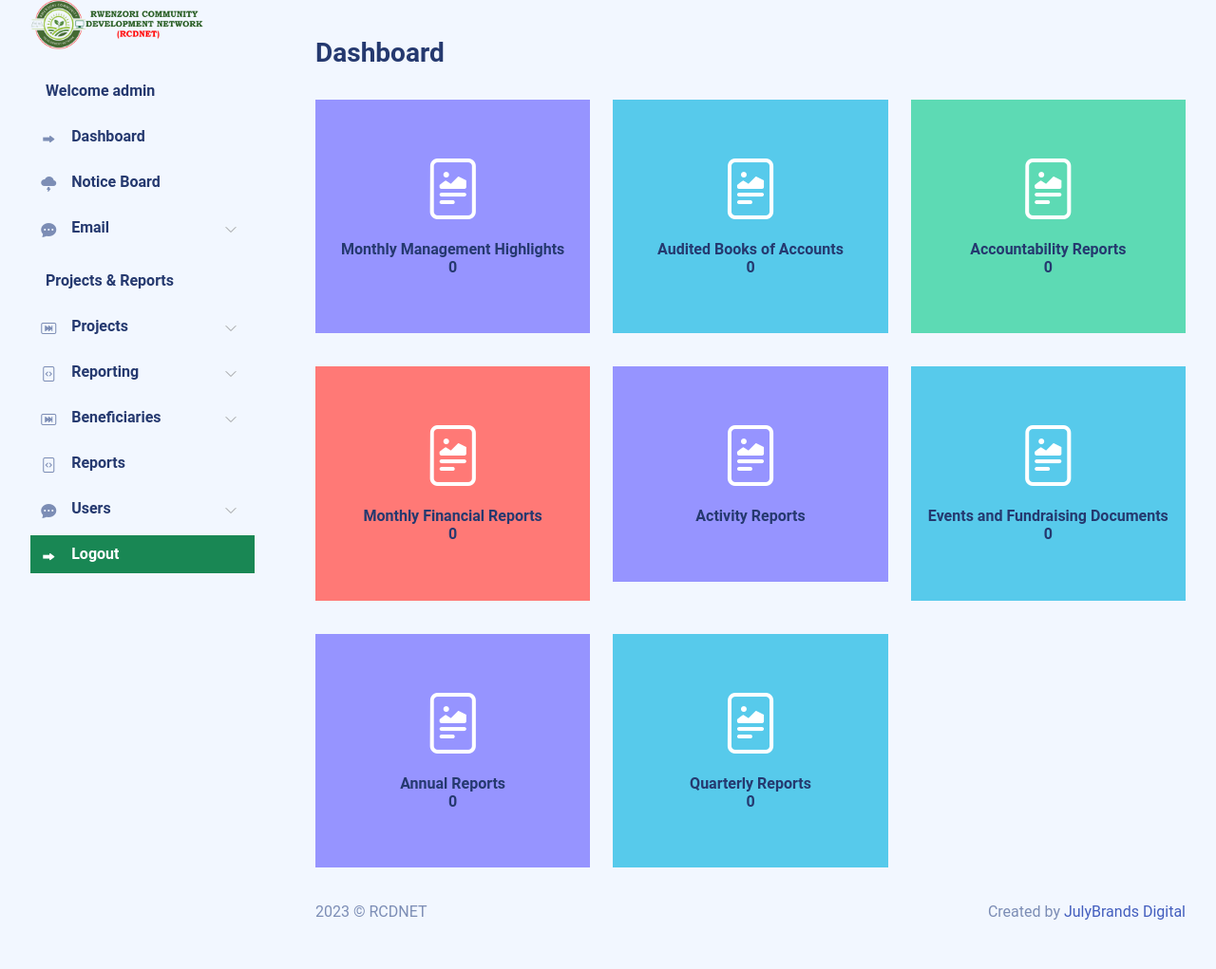
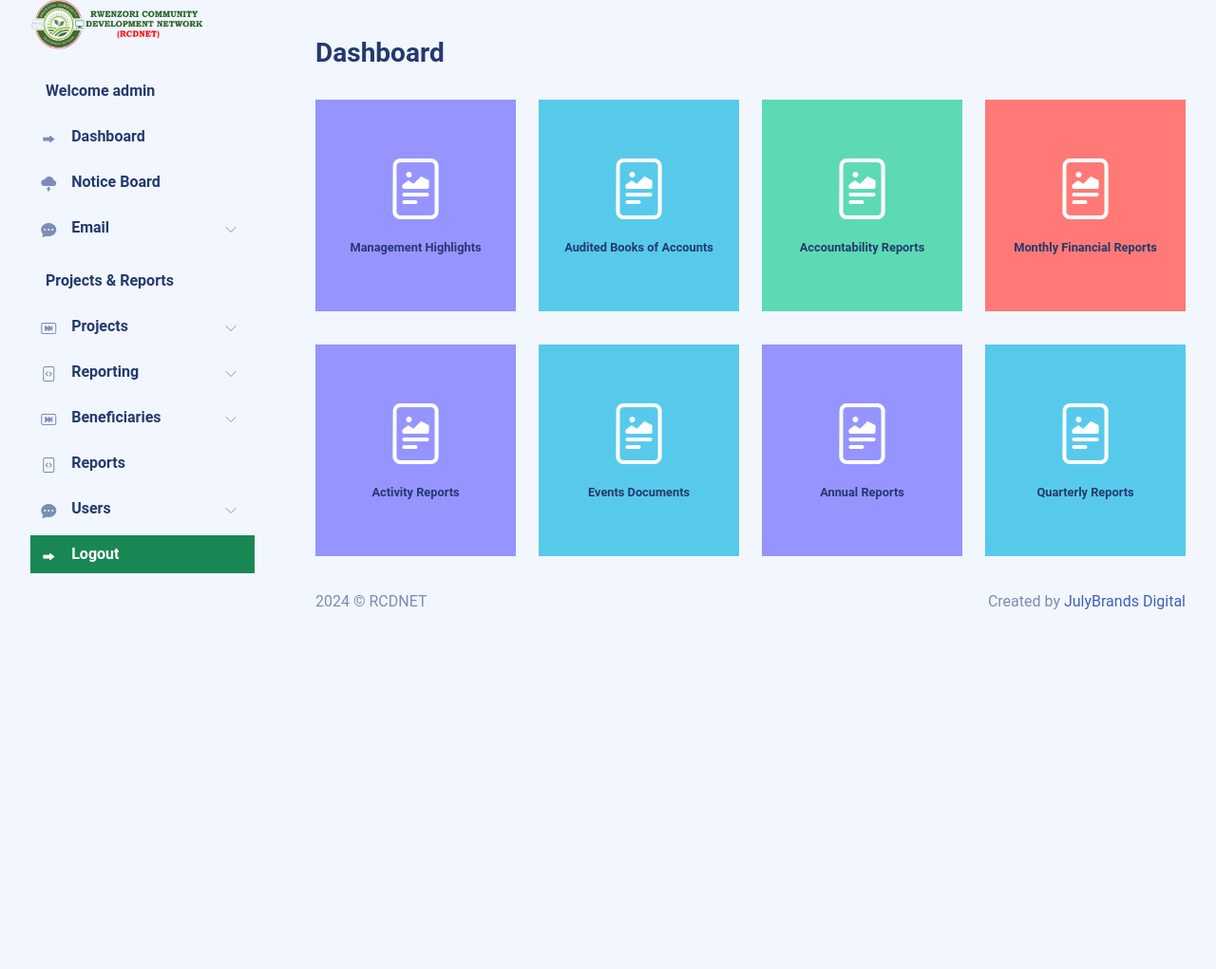
Before and after one commit to gateMatrix/rcdnet, a PHP site: page /admin/reports.php in a window 1280 px wide. Shown: the part 33-1054 px from the top of the page at 95% size. After the commit the page ends 675 px from the top, so only its background shows below. Run offline with PHP 8.4, Linux system fonts and the light colour scheme; a user stored in the database is signed in; data that the repository does not hold is empty; some libraries are stand-ins or nearby versions.

Commit message:
Delete report

```diff
--- a/admin/reports.php
+++ b/admin/reports.php
@@ -41,140 +41,98 @@
 
 
             <div class="row">
-                <div class="col-6 col-lg-4 col-md-6 col-sm-6">
+                <div class="col-3 col-lg-3 col-md-3 col-sm-6">
                     <a href="managementrep.php"><div class="card" style="background: #9694ff; padding-top: 20px; padding-bottom: 20px;">
                         <div class="card-body px-3 py-4-5">
                             <div class="row">
                                 <div style="text-align: center;">
                                 <i class="bi bi-folder-fill" style="font-size: 4em; color: #fff;"></i></div>
                                 <br>
-                                <h5 style="text-align: center; font-size: 1em;">Monthly Management Highlights
+                                <h5 style="text-align: center; font-size: 0.8em;"> Management Highlights
                                     <br>
-                                    <?php
-                                        $sql = "SELECT COUNT(*) as totalm FROM reportdoc WHERE type='Management' AND status='Approved'";
-                                        $result = mysqli_query($con, $sql);
-                                        $data=mysqli_fetch_assoc($result);
-                                        echo $data['totalm'];
-                                    ?>
                                 </h5>
                             </div>
                         </div>
                     </div></a>
                 </div>
-                <div class="col-6 col-lg-4 col-md-6 col-sm-6">
+                <div class="col-3 col-lg-3 col-md-3 col-sm-6">
                     <a href="audited.php"><div class="card" style="background: #57caeb;  padding-top: 20px; padding-bottom: 20px;">
                         <div class="card-body px-3 py-4-5">
                             <div class="row">
                                 <div style="text-align: center;">
                                 <i class="bi bi-folder-fill" style="font-size: 4em; color: #fff;"></i></div>
                                 <br>
-                                <h5 style="text-align: center; font-size: 1em;">Audited Books of Accounts
+                                <h5 style="text-align: center; font-size: 0.8em;">Audited Books of Accounts
                                     <br>
-                                    <?php
-                                        $sql = "SELECT COUNT(*) as totalf FROM reportdoc WHERE type='AuditedBooks' AND status='Approved'";
-                                        $result = mysqli_query($con, $sql);
-                                        $data=mysqli_fetch_assoc($result);
-                                        echo $data['totalf'];
-                                    ?>
 
                                 </h5>
                             </div>
                         </div>
                     </div></a>
                 </div>
-                <div class="col-6 col-lg-4 col-md-6 col-sm-6">
+                <div class="col-3 col-lg-3 col-md-3 col-sm-6">
                     <a href="accountability.php"><div class="card" style="background: #5ddab4; padding-top: 20px; padding-bottom: 20px;">
                         <div class="card-body px-3 py-4-5">
                                 <div style="text-align: center;">
                                 <i class="bi bi-folder-fill" style="font-size: 4em; color: #fff;"></i></div>
-                                <h5 style="text-align: center; font-size: 1em;">Accountability Reports
+                                <h5 style="text-align: center; font-size: 0.8em;">Accountability Reports
                                     <br>
-                                    <?php
-                                        $sql = "SELECT COUNT(*) as totala FROM reportdoc WHERE type='Accountability' AND status='Approved'";
-                                        $result = mysqli_query($con, $sql);
-                                        $data=mysqli_fetch_assoc($result);
-                                        echo $data['totala'];
-                                    ?>
                                 </h5>
                         </div>
                     </div></a>
                 </div>
 
-                <div class="col-6 col-lg-4 col-md-6 col-sm-6">
+                <div class="col-3 col-lg-3 col-md-3 col-sm-6">
                     <a href="monthfinance.php"><div class="card" style="background: #ff7976; padding-top: 20px; padding-bottom: 20px;">
                         <div class="card-body px-3 py-4-5">
                                 <div style="text-align: center;">
                                 <i class="bi bi-folder-fill" style="font-size: 4em; color: #fff;"></i></div>
-                                <h5 style="text-align: center; font-size: 1em;">Monthly Financial Reports
+                                <h5 style="text-align: center; font-size: 0.8em;">Monthly Financial Reports
                                     <br>
-                                    <?php
-                                        $sql = "SELECT COUNT(*) as totalf FROM reportdoc WHERE type='Financial' AND status='Approved'";
-                                        $result = mysqli_query($con, $sql);
-                                        $data=mysqli_fetch_assoc($result);
-                                        echo $data['totalf'];
-                                    ?>
                                 </h5>
                         </div>
                     </div></a>
                 </div>
-                <div class="col-6 col-lg-4 col-md-6 col-sm-6">
+                <div class="col-3 col-lg-3 col-md-3 col-sm-6">
                     <a href="activreports.php"><div class="card" style="background: #9694ff; padding-top: 20px; padding-bottom: 20px;">
                         <div class="card-body px-3 py-4-5">
                                 <div style="text-align: center;">
                                 <i class="bi bi-folder-fill" style="font-size: 4em; color: #fff;"></i></div>
-                                <h5 style="text-align: center; font-size: 1em;">Activity Reports
+                                <h5 style="text-align: center; font-size: 0.8em;">Activity Reports
                                 </h5>
                         </div>
                     </div></a>
                 </div>
-                <div class="col-6 col-lg-4 col-md-6 col-sm-6">
+                <div class="col-3 col-lg-3 col-md-3 col-sm-6">
                     <a href="#"><div class="card" style="background: #57caeb; padding-top: 20px; padding-bottom: 20px;">
                         <div class="card-body px-3 py-4-5">
                                 <div style="text-align: center;">
                                 <i class="bi bi-folder-fill" style="font-size: 4em; color: #fff;"></i></div>
-                                <h5 style="text-align: center; font-size: 1em;">Events and Fundraising Documents
+                                <h5 style="text-align: center; font-size: 0.8em;">Events  Documents
                                     <br>
-                                    <?php
-                                        $sql = "SELECT COUNT(*) as totalf FROM reportdoc WHERE type='Events' AND status='Approved'";
-                                        $result = mysqli_query($con, $sql);
-                                        $data=mysqli_fetch_assoc($result);
-                                        echo $data['totalf'];
-                                    ?>
                                 </h5>
                         </div>
                     </div></a>
                 </div>
 
-                 <div class="col-6 col-lg-4 col-md-6 col-sm-6">
+                 <div class="col-3 col-lg-3 col-md-3 col-sm-6">
                     <a href="annualrep.php"><div class="card" style="background: #9694ff; padding-top: 20px; padding-bottom: 20px;">
                         <div class="card-body px-3 py-4-5">
                                 <div style="text-align: center;">
                                 <i class="bi bi-folder-fill" style="font-size: 4em; color: #fff;"></i></div>
-                                <h5 style="text-align: center; font-size: 1em;">Annual Reports
+                                <h5 style="text-align: center; font-size: 0.8em;">Annual Reports
                                     <br>
-                                    <?php
-                                        $sql = "SELECT COUNT(*) as totalf FROM reportdoc WHERE type='Annual' AND status='Approved'";
-                                        $result = mysqli_query($con, $sql);
-                                        $data=mysqli_fetch_assoc($result);
-                                        echo $data['totalf'];
-                                    ?>
                                 </h5>
                         </div>
                     </div></a>
                 </div>
-                <div class="col-6 col-lg-4 col-md-6 col-sm-6">
+                <div class="col-3 col-lg-3 col-md-3 col-sm-6">
                     <a href="quarterly.php"><div class="card" style="background: #57caeb; padding-top: 20px; padding-bottom: 20px;">
                         <div class="card-body px-3 py-4-5">
                                 <div style="text-align: center;">
                                 <i class="bi bi-folder-fill" style="font-size: 4em; color: #fff;"></i></div>
-                                <h5 style="text-align: center; font-size: 1em;">Quarterly Reports
+                                <h5 style="text-align: center; font-size: 0.8em;">Quarterly Reports
                                     <br>
-                                    <?php
-                                        $sql = "SELECT COUNT(*) as totalf FROM reportdoc WHERE type='Quarter' AND status='Approved'";
-                                        $result = mysqli_query($con, $sql);
-                                        $data=mysqli_fetch_assoc($result);
-                                        echo $data['totalf'];
-                                    ?>
                                 </h5>
                         </div>
                     </div></a>
@@ -192,7 +150,7 @@
             <footer>
                 <div class="footer clearfix mb-0 text-muted">
                     <div class="float-start">
-                        <p>2023 &copy; RCDNET</p>
+                        <p>2024 &copy; RCDNET</p>
                     </div>
                     <div class="float-end">
                         <p>Created by <a href="http://julybrands.co.ug">JulyBrands Digital</a></p>
--- a/admin/users.php
+++ b/admin/users.php
@@ -96,7 +96,7 @@ if($result = mysqli_query($con, $sql)){
             <footer>
                 <div class="footer clearfix mb-0 text-muted">
                     <div class="float-start">
-                        <p>Created by <a href="http://julybrands.co.ug">JulyBrands Digital</a></p>
+                        <p>Created by <a href="http://julybrands.co.ug">JulyBrands Digital</a> </p>
                     </div>
                 </div>
             </footer>
```
Also changed, not shown: admin/deleterep.php (added, +23 -0 lines), admin/deletewritten.php (added, +23 -0 lines), admin/tempreps.php (+5 -4 lines), admin/upreps.php (+7 -2 lines), admin/writenreport.php (line endings or trailing spaces).
